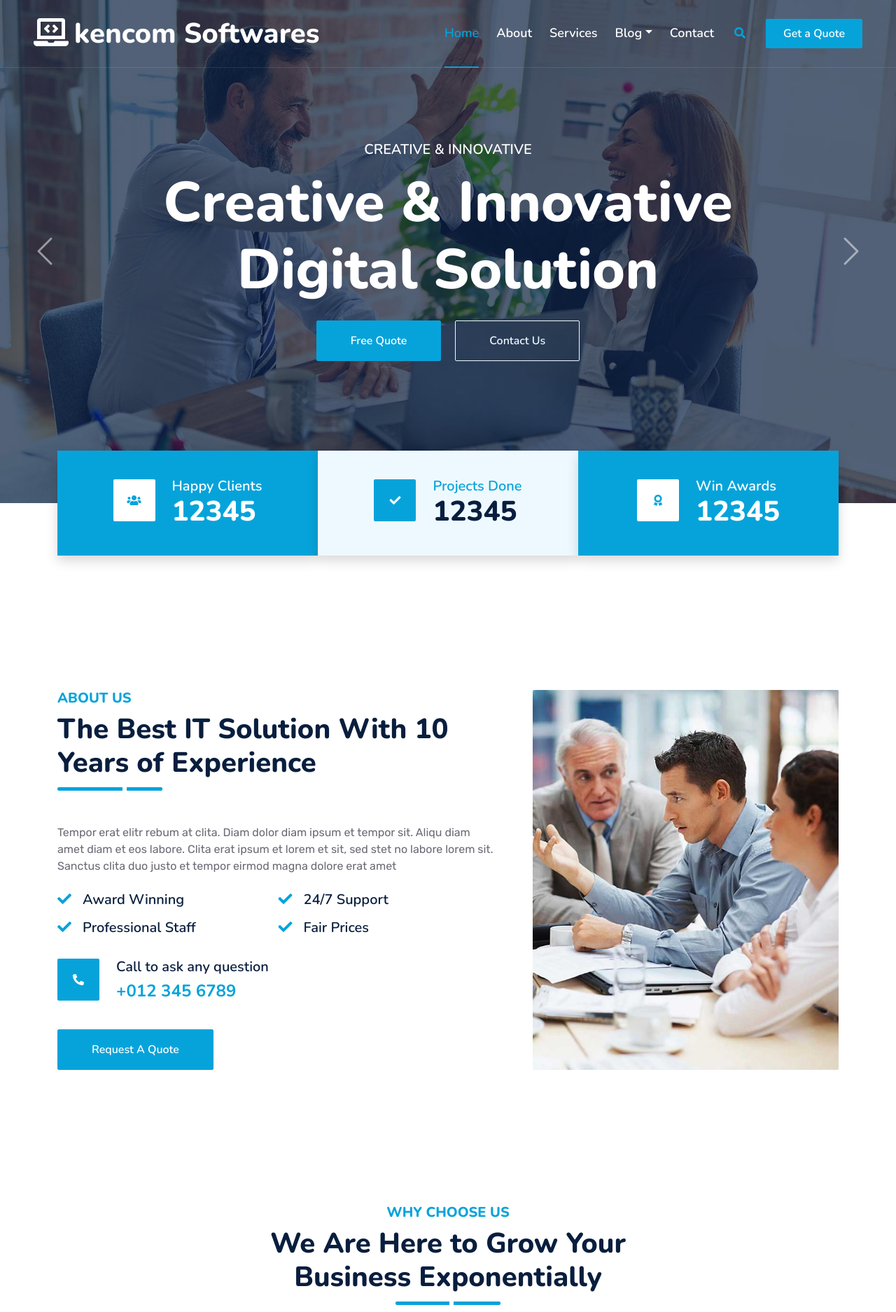
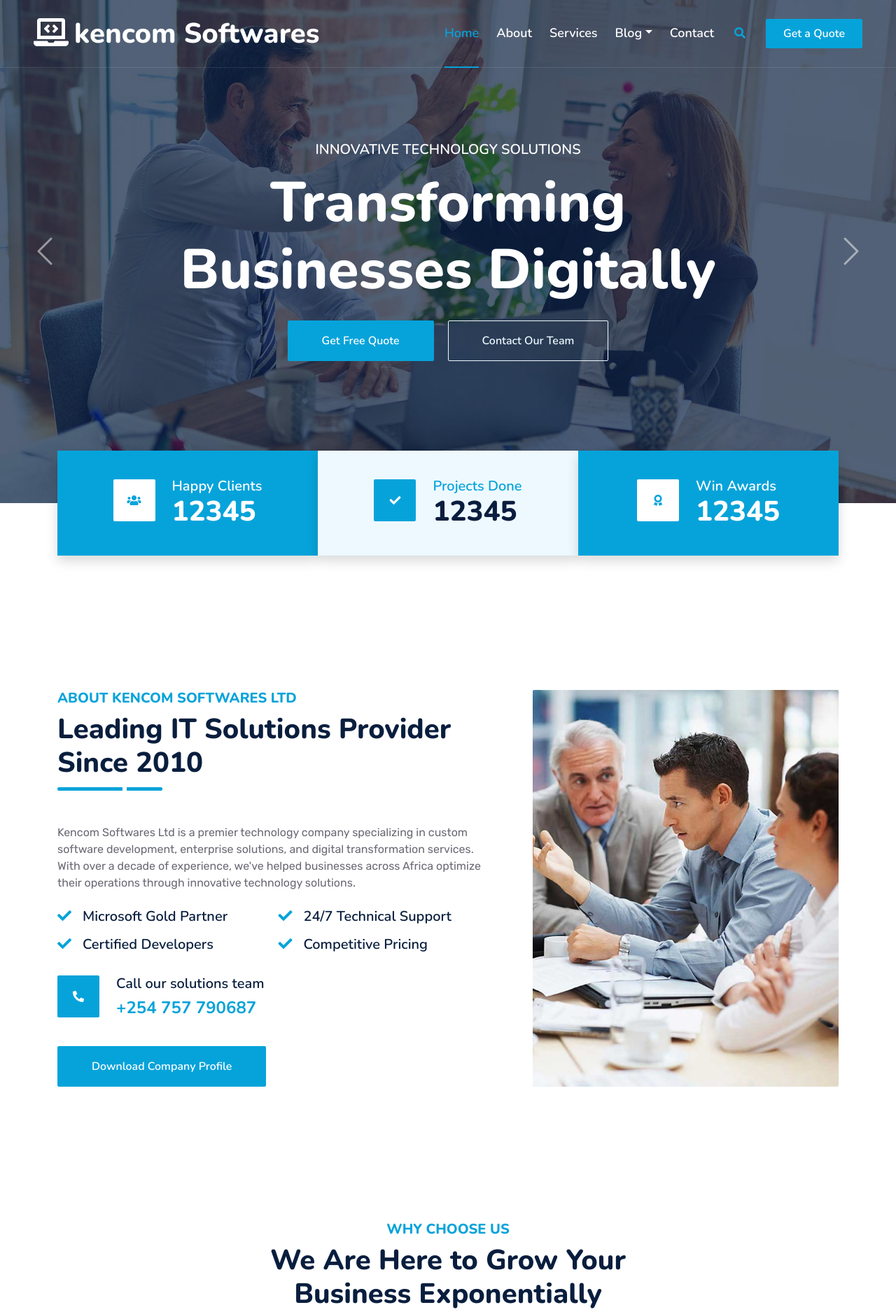
Before and after one commit to steve-ongera/kencom, a Django app: page / in a window 1280 px wide. Shown: the part 46-1921 px from the top of the page at 70% size. Run offline with Django 5.2, Linux system fonts and the light colour scheme; some libraries are stand-ins or nearby versions.

Commit message:
made updates

```diff
--- a/templates/index.html
+++ b/templates/index.html
@@ -4,29 +4,27 @@
 
     <!-- Navbar & Carousel Start -->
     <div class="container-fluid position-relative p-0">
-
-
         <div id="header-carousel" class="carousel slide carousel-fade" data-bs-ride="carousel">
             <div class="carousel-inner">
                 <div class="carousel-item active">
-                    <img class="w-100" src="{% static 'img/carousel-1.jpg'%}" alt="Image">
+                    <img class="w-100" src="{% static 'img/carousel-1.jpg'%}" alt="Kencom Softwares Team">
                     <div class="carousel-caption d-flex flex-column align-items-center justify-content-center">
                         <div class="p-3" style="max-width: 900px;">
-                            <h5 class="text-white text-uppercase mb-3 animated slideInDown">Creative & Innovative</h5>
-                            <h1 class="display-1 text-white mb-md-4 animated zoomIn">Creative & Innovative Digital Solution</h1>
-                            <a href="quote.html" class="btn btn-primary py-md-3 px-md-5 me-3 animated slideInLeft">Free Quote</a>
-                            <a href="" class="btn btn-outline-light py-md-3 px-md-5 animated slideInRight">Contact Us</a>
+                            <h5 class="text-white text-uppercase mb-3 animated slideInDown">Innovative Technology Solutions</h5>
+                            <h1 class="display-1 text-white mb-md-4 animated zoomIn"> Transforming Businesses Digitally</h1>
+                            <a href="quote.html" class="btn btn-primary py-md-3 px-md-5 me-3 animated slideInLeft">Get Free Quote</a>
+                            <a href="" class="btn btn-outline-light py-md-3 px-md-5 animated slideInRight">Contact Our Team</a>
                         </div>
                     </div>
                 </div>
                 <div class="carousel-item">
-                    <img class="w-100" src="{% static  'img/carousel-2.jpg'%}" alt="Image">
+                    <img class="w-100" src="{% static 'img/carousel-2.jpg'%}" alt="Kencom Softwares Services">
                     <div class="carousel-caption d-flex flex-column align-items-center justify-content-center">
                         <div class="p-3" style="max-width: 900px;">
-                            <h5 class="text-white text-uppercase mb-3 animated slideInDown">Creative & Innovative</h5>
-                            <h1 class="display-1 text-white mb-md-4 animated zoomIn">Creative & Innovative Digital Solution</h1>
-                            <a href="quote.html" class="btn btn-primary py-md-3 px-md-5 me-3 animated slideInLeft">Free Quote</a>
-                            <a href="" class="btn btn-outline-light py-md-3 px-md-5 animated slideInRight">Contact Us</a>
+                            <h5 class="text-white text-uppercase mb-3 animated slideInDown">Award-Winning Solutions</h5>
+                            <h1 class="display-1 text-white mb-md-4 animated zoomIn">Enterprise-Grade IT Services by Kencom</h1>
+                            <a href="quote.html" class="btn btn-primary py-md-3 px-md-5 me-3 animated slideInLeft">Request Demo</a>
+                            <a href="" class="btn btn-outline-light py-md-3 px-md-5 animated slideInRight">Our Portfolio</a>
                         </div>
                     </div>
                 </div>
@@ -114,18 +112,18 @@
             <div class="row g-5">
                 <div class="col-lg-7">
                     <div class="section-title position-relative pb-3 mb-5">
-                        <h5 class="fw-bold text-primary text-uppercase">About Us</h5>
-                        <h1 class="mb-0">The Best IT Solution With 10 Years of Experience</h1>
+                        <h5 class="fw-bold text-primary text-uppercase">About Kencom Softwares Ltd</h5>
+                        <h1 class="mb-0">Leading IT Solutions Provider Since 2010</h1>
                     </div>
-                    <p class="mb-4">Tempor erat elitr rebum at clita. Diam dolor diam ipsum et tempor sit. Aliqu diam amet diam et eos labore. Clita erat ipsum et lorem et sit, sed stet no labore lorem sit. Sanctus clita duo justo et tempor eirmod magna dolore erat amet</p>
+                    <p class="mb-4">Kencom Softwares Ltd is a premier technology company specializing in custom software development, enterprise solutions, and digital transformation services. With over a decade of experience, we've helped businesses across Africa optimize their operations through innovative technology solutions.</p>
                     <div class="row g-0 mb-3">
                         <div class="col-sm-6 wow zoomIn" data-wow-delay="0.2s">
-                            <h5 class="mb-3"><i class="fa fa-check text-primary me-3"></i>Award Winning</h5>
-                            <h5 class="mb-3"><i class="fa fa-check text-primary me-3"></i>Professional Staff</h5>
+                            <h5 class="mb-3"><i class="fa fa-check text-primary me-3"></i>Microsoft Gold Partner</h5>
+                            <h5 class="mb-3"><i class="fa fa-check text-primary me-3"></i>Certified Developers</h5>
                         </div>
                         <div class="col-sm-6 wow zoomIn" data-wow-delay="0.4s">
-                            <h5 class="mb-3"><i class="fa fa-check text-primary me-3"></i>24/7 Support</h5>
-                            <h5 class="mb-3"><i class="fa fa-check text-primary me-3"></i>Fair Prices</h5>
+                            <h5 class="mb-3"><i class="fa fa-check text-primary me-3"></i>24/7 Technical Support</h5>
+                            <h5 class="mb-3"><i class="fa fa-check text-primary me-3"></i>Competitive Pricing</h5>
                         </div>
                     </div>
                     <div class="d-flex align-items-center mb-4 wow fadeIn" data-wow-delay="0.6s">
@@ -133,23 +131,21 @@
                             <i class="fa fa-phone-alt text-white"></i>
                         </div>
                         <div class="ps-4">
-                            <h5 class="mb-2">Call to ask any question</h5>
-                            <h4 class="text-primary mb-0">+012 345 6789</h4>
+                            <h5 class="mb-2">Call our solutions team</h5>
+                            <h4 class="text-primary mb-0">+254 757 790687</h4>
                         </div>
                     </div>
-                    <a href="quote.html" class="btn btn-primary py-3 px-5 mt-3 wow zoomIn" data-wow-delay="0.9s">Request A Quote</a>
+                    <a href="quote.html" class="btn btn-primary py-3 px-5 mt-3 wow zoomIn" data-wow-delay="0.9s">Download Company Profile</a>
                 </div>
                 <div class="col-lg-5" style="min-height: 500px;">
                     <div class="position-relative h-100">
-                        <img class="position-absolute w-100 h-100 rounded wow zoomIn" data-wow-delay="0.9s" src="{% static  'img/about.jpg'%}" style="object-fit: cover;">
+                        <img class="position-absolute w-100 h-100 rounded wow zoomIn" data-wow-delay="0.9s" src="{% static 'img/about.jpg'%}" style="object-fit: cover;" alt="Kencom Softwares Office">
                     </div>
                 </div>
             </div>
         </div>
     </div>
     <!-- About End -->
-
-
     <!-- Features Start -->
     <div class="container-fluid py-5 wow fadeInUp" data-wow-delay="0.1s">
         <div class="container py-5">
```
